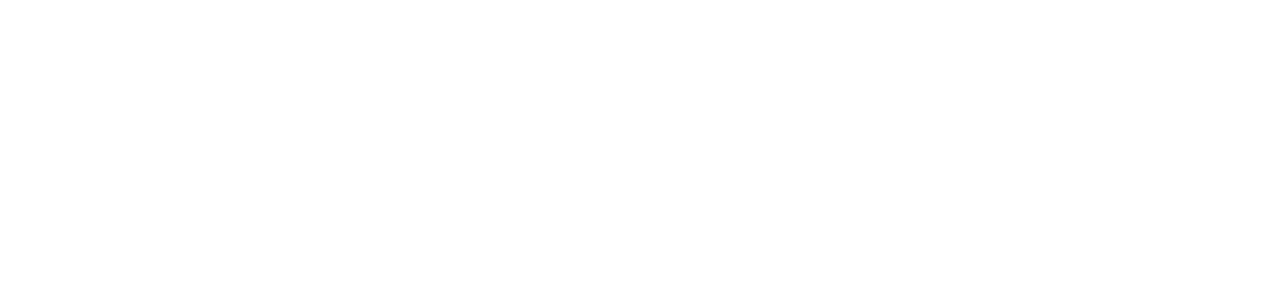
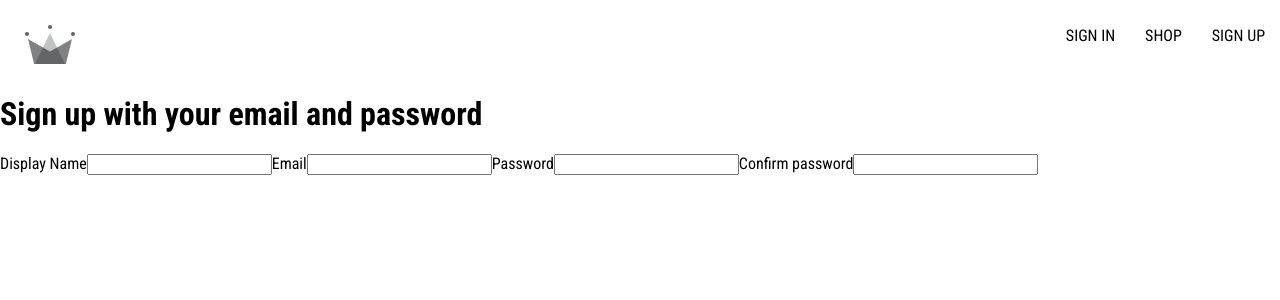
Before and after one commit to hienphan0111/clothes-shop, a React (Create React App) app: page /sign-up in a window 1280 px wide. Before the commit this address had no page. Shown: the top 300 px of the page. Built offline with nearby package versions, Linux system fonts and the light colour scheme.

Commit message:
Add login and signup form

```diff
--- a/src/App.js
+++ b/src/App.js
@@ -3,6 +3,7 @@ import Home from './routers/home/home.compenent';
 import { Routes, Route } from 'react-router-dom';
 import NavigationBar from './routers/navigation/navigation.component';
 import SignIn from './routers/signin/signin.component';
+import SignUp from './routers/signup/signup.route';
 
 const Shop = () => {
   return (
@@ -19,6 +20,7 @@ function App() {
         <Route index path='/' element={<Home />} />
         <Route path='/shop' element={<Shop />} />
         <Route path='/sign-in' element={<SignIn />} />
+        <Route path='/sign-up' element={<SignUp />} />
       </Route>
     </Routes>
   );
--- /dev/null
+++ b/src/component/categories/sign-up-form/sign-up-form.component.jsx
@@ -0,0 +1,61 @@
+import { useState } from 'react';
+
+const defaultFormField = {
+  displayName: '',
+  email: '',
+  password: '',
+  confirmPassword: '',
+}
+
+const SignUpForm = () => {
+  const [formField, setFormField] = useState(defaultFormField)
+  const { displayName, email, password, confirmPassword } = formField;
+
+  const handleChange = (event) => {
+    const { name, value } = event;
+
+    setFormField({...formField, [name]: value});
+
+  }
+  return (
+    <div>
+      <h1>Sign up with your email and password</h1>
+      <form onSubmit={()=>{}}>
+        <label htmlFor="display-name">Display Name</label>
+        <input
+          type="text"
+          onChange={handleChange}
+          name="displayName"
+          value={displayName}
+          id="display-name"
+        />
+        <label htmlFor="email">Email</label>
+        <input
+          type="email"
+          onChange={handleChange}
+          name="email"
+          value={displayName}
+          id="email"
+        />
+        <label htmlFor="password">Password</label>
+        <input
+          type="text"
+          onChange={handleChange}
+          name="password"
+          value={displayName}
+          id="password"
+        />
+        <label htmlFor="confirm-password">Confirm password</label>
+        <input
+          type="text"
+          onChange={handleChange}
+          name="confirmPassword"
+          value={displayName}
+          id="confirm-password"
+        />
+      </form>
+    </div>
+  )
+}
+
+export default SignUpForm;
--- a/src/routers/navigation/navigation.component.jsx
+++ b/src/routers/navigation/navigation.component.jsx
@@ -13,6 +13,7 @@ const NavigationBar = () => {
         <div className="nav-links-container">
           <Link className='nav-link' to='/sign-in'>SIGN IN</Link>
           <Link className='nav-link' to='/shop'>SHOP</Link>
+          <Link className='nav-link' to='/sign-up'>SIGN UP</Link>
         </div>
       </div>
       <Outlet />
--- a/src/routers/signin/signin.component.jsx
+++ b/src/routers/signin/signin.component.jsx
@@ -1,7 +1,14 @@
+import { signInWithGooglePopup, createUserDocumentFromAuth } from "../../utils/firebase/firebase.utils";
+
 const SignIn = () => {
+  const logGoogleUser = async () => {
+    const {user} = await signInWithGooglePopup();
+    createUserDocumentFromAuth(user);
+  };
+
   return (
     <div>
-      <h1>This is Sign In page</h1>
+      <button onClick={logGoogleUser}>Click here to SignIn</button>
     </div>
   );
 };
--- /dev/null
+++ b/src/routers/signup/signup.route.jsx
@@ -0,0 +1,11 @@
+import SignUpForm from "../../component/categories/sign-up-form/sign-up-form.component";
+
+const SignUp = () => {
+  return (
+    <div>
+      <SignUpForm />
+    </div>
+  )
+};
+
+export default SignUp;
--- /dev/null
+++ b/src/utils/firebase/firebase.utils.js
@@ -0,0 +1,59 @@
+import { initializeApp } from "firebase/app";
+import {
+  getAuth,
+  signInWithRedirect,
+  signInWithPopup,
+  GoogleAuthProvider
+} from 'firebase/auth';
+
+import {
+  doc,
+  getFirestore,
+  getDoc,
+  setDoc,
+} from 'firebase/firestore';
+
+const firebaseConfig = {
+  apiKey: "AIzaSyCaya8-3snVsbdYQ6O1xff7Gd36yXmjgKY",
+  authDomain: "crwn-clothing-db-4c479.firebaseapp.com",
+  projectId: "crwn-clothing-db-4c479",
+  storageBucket: "crwn-clothing-db-4c479.appspot.com",
+  messagingSenderId: "448456973955",
+  appId: "1:448456973955:web:f62fb9519db9076a92c5b6"
+};
+
+// Initialize Firebase
+const app = initializeApp(firebaseConfig);
+
+const provider = new GoogleAuthProvider();
+
+provider.setCustomParameters({
+  prompt: "select_account"
+});
+
+export const auth = getAuth();
+export const signInWithGooglePopup = () => signInWithPopup(auth, provider);
+export const signInWithGoogleRedirect = () => signInWithRedirect(auth, provider);
+
+export const db = getFirestore(app);
+
+export const createUserDocumentFromAuth = async (userAuth) => {
+  const userDocRef = doc(db, 'user', userAuth.uid);
+  console.log(userDocRef);
+  const userSnapShot = await getDoc(userDocRef);
+  if (!userSnapShot.exists()) {
+    const { displayName, email } = userAuth;
+    const createAt = new Date();
+    console.log(displayName, email);
+    try {
+      setDoc(userDocRef, {
+        displayName,
+        email,
+        createAt,
+      });
+    } catch {
+      throw new Error('Some thing went wrong');
+    }
+  }
+  console.log(userSnapShot.exists());
+}
```
